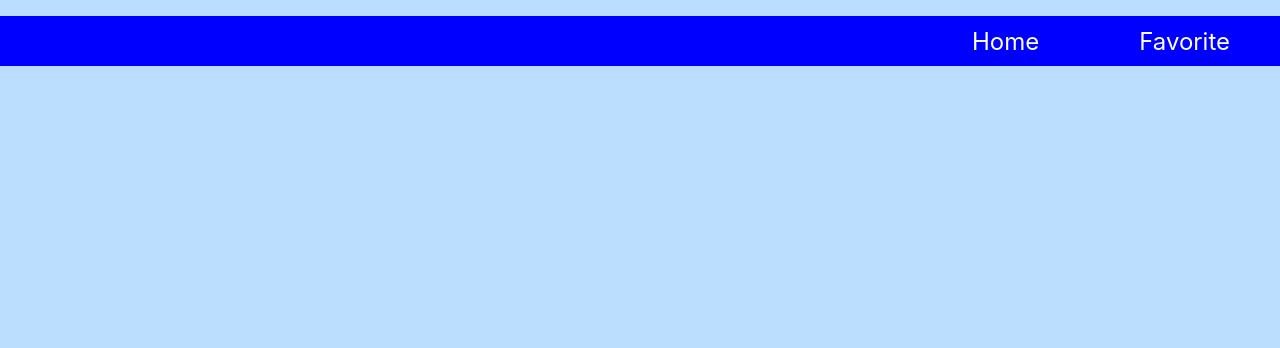
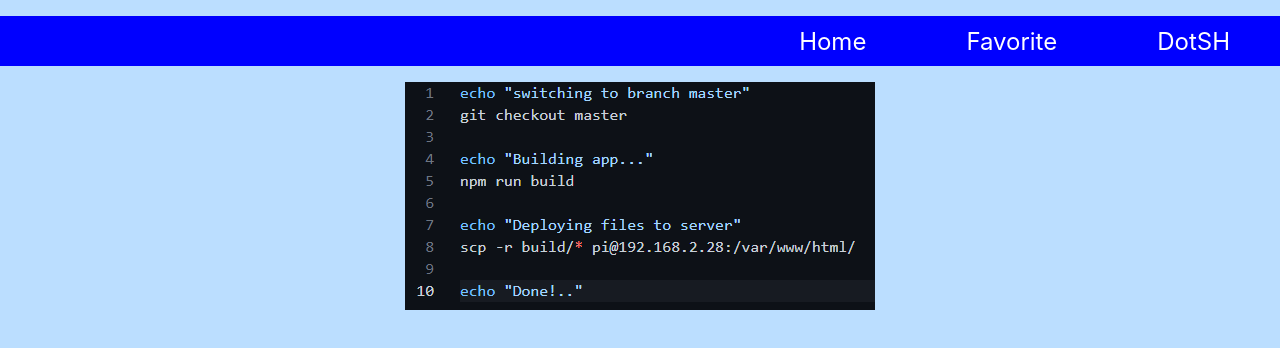
Before and after one commit to hwk246/my-app, a React (Create React App) app: page /dotSH in a window 1280 px wide. Before the commit this address had no page. Shown: the top 348 px of the page. Built offline with nearby package versions, Linux system fonts and the light colour scheme.

Commit message:
added page dotSH

```diff
--- a/src/App.js
+++ b/src/App.js
@@ -2,6 +2,7 @@ import "./App.css";
 import { Link, Routes, Route } from "react-router-dom";
 import Home from "./components/Home";
 import FavoriteSites from "./components/FavoriteSites";
+import DotSH from "./components/DotSH";
 
 function App() {
   return (
@@ -18,11 +19,17 @@ function App() {
               Favorite
             </Link>
           </li>
+          <li>
+            <Link className="link" to="/dotSH">
+              DotSH
+            </Link>
+          </li>
         </ul>
       </nav>
       <Routes>
         <Route path="/" element={<Home />} />
         <Route path="/favorite" element={<FavoriteSites />} />
+        <Route path="/dotSH" element={<DotSH />} />
       </Routes>
     </div>
   );
--- /dev/null
+++ b/src/components/DotSH.js
@@ -0,0 +1,7 @@
+import dotSH from "../image/dotSH.png";
+
+function DotSH() {
+  return <img src={dotSH} alt="snippet"></img>;
+}
+
+export default DotSH;
```
Also changed, not shown: src/image/dotSH.png (added).
